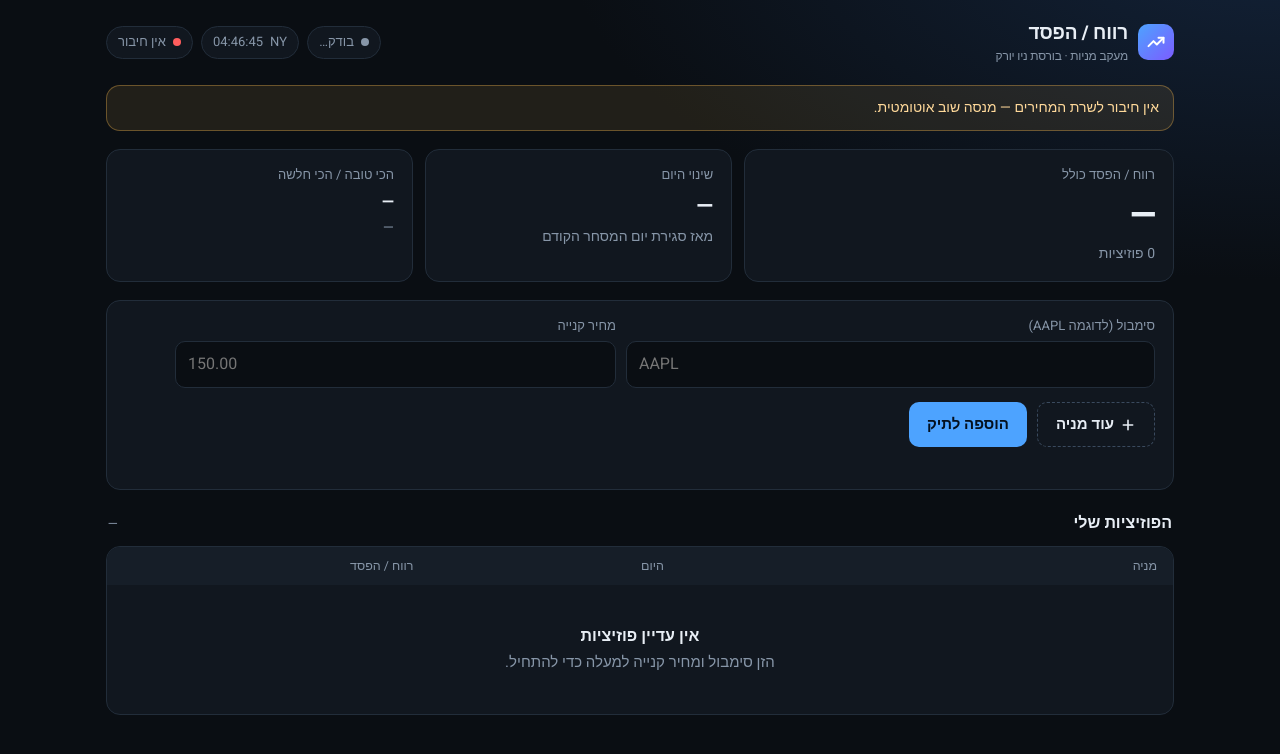
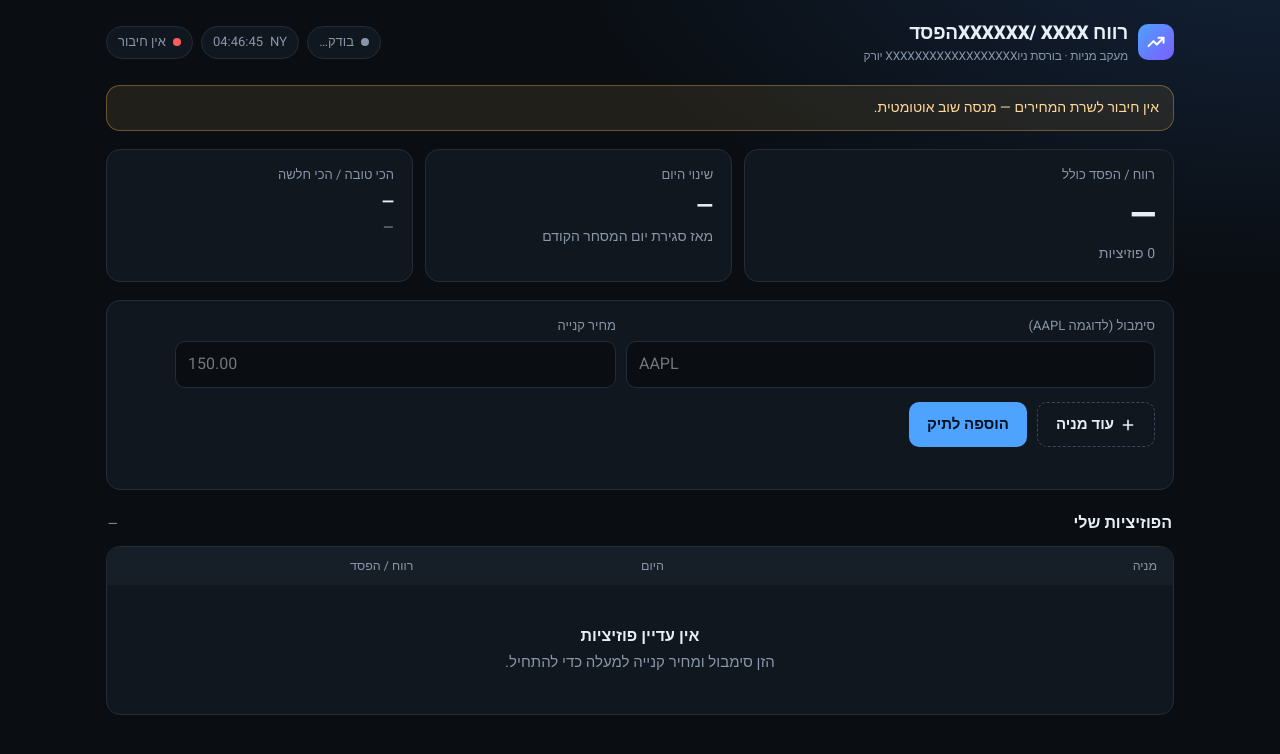
Before and after one commit to inon17/Stocks, a plain HTML site: page index.html in a window 1280 px wide. Drawn offline with Linux system fonts and the light colour scheme; no server answers.

Commit message:
Update project

```diff
--- a/index.html
+++ b/index.html
@@ -150,7 +150,7 @@
       <div class="logo" aria-hidden="true">
         <svg viewBox="0 0 24 24" fill="none" stroke="#fff" stroke-width="2.4" stroke-linecap="round" stroke-linejoin="round"><polyline points="3 17 9 11 13 15 21 7"/><polyline points="15 7 21 7 21 13"/></svg>
       </div>
-      <h1>רווח / הפסד<small>מעקב מניות · בורסת ניו יורק</small></h1>
+      <h1>רווח XXXXXX/ XXXXהפסד<small>מעקב מניות · בורסת ניוXXXXXXXXXXXXXXXXXX יורק</small></h1>
     </div>
     <div class="status-bar">
       <span class="pill" title="מצב המסחר בבורסה האמריקאית"><span class="dot" id="mktDot"></span><span id="mktText">בודק…</span></span>
```
